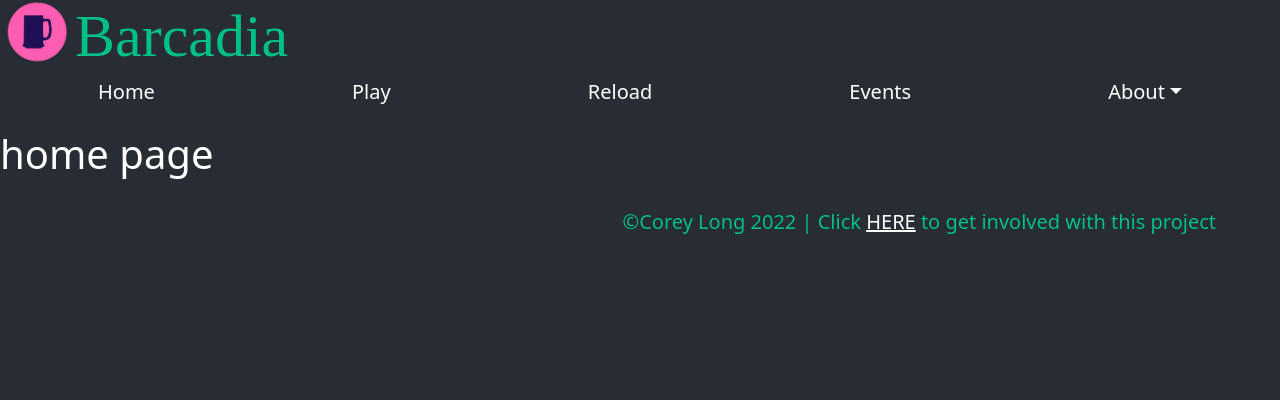
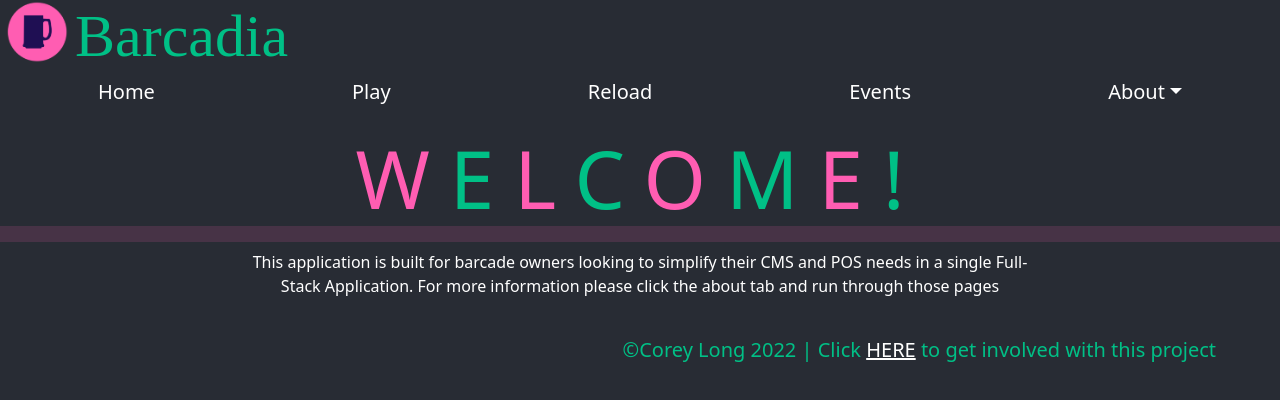
Before and after one commit to CoreyLongDev/BarCadia, a React (Create React App) app: page / in a window 1280 px wide. Shown: the top 400 px of the page. Built offline with nearby package versions, Linux system fonts and the light colour scheme.

Commit message:
touches on play page and init of welcome splash page. still need age verification system to work

```diff
--- a/src/App.css
+++ b/src/App.css
@@ -55,3 +55,31 @@ background-color: #ff5db125 !important
   margin-right: auto;
   width: 20%;
 }
+#cardWrapperGames {
+  display: flex;
+  flex-direction: row;
+  flex-wrap: wrap;
+  width: 100%;
+  align-items: center !important;
+  margin: auto;
+}
+.homerun {
+  color:#FF5DB2;
+  font-size: 80px;
+  text-align: center;
+  letter-spacing: 20px;
+  border-bottom: 3px solid #ff5db125;
+  border-width: 1rem;
+}
+.babble::first-letter {
+  font-size: 36px;
+}
+.babble {
+  text-align: center;
+  display: flex;
+  flex-direction: row;
+  flex-wrap: wrap;
+  padding-left: 15rem;
+  padding-right: 15rem;
+
+}
--- a/src/Pages/Home.js
+++ b/src/Pages/Home.js
@@ -3,7 +3,8 @@ import React from "react";
 const Home = () => {
     return(
         <>
-        <h1>home page</h1>
+        <h1 className="homerun">W<span className="zebra">E</span>L<span className="zebra">C</span>O<span className="zebra">M</span>E<span className="zebra">!</span></h1>
+        <p className="babble">This application is built for barcade owners looking to simplify their CMS and POS needs in a single Full-Stack Application. For more information please click the about tab and run through those pages</p>
         </>
     )
 }
--- a/src/Pages/Play.js
+++ b/src/Pages/Play.js
@@ -18,7 +18,7 @@ const Reload = () => {
   return (
     <>
     <h1 className="pageTitler">Current Games List</h1>
-    <div id="cardWrapper">
+    <div id="cardWrapperGames">
       {games.map((game, index) => {
         return (
           <Card className="cards" key={index}>
@@ -32,12 +32,9 @@ const Reload = () => {
               <ListGroup className="list-group-flush">
                 <ListGroup.Item>{game.type}</ListGroup.Item>
                 <ListGroup.Item>
-                  <span style={{ color: "orange" }}><img id="controller" src={Controller} alt="game controller" />{game.maxplayers}</span>
+                  <span><img id="controller" src={Controller} alt="game controller" />{game.maxplayers}</span>
                 </ListGroup.Item>
               </ListGroup>
-            </Card.Body>
-            <Card.Body>
-              <Card.Link id="orderBeer" href="grgre"> &nbsp;&nbsp;ORDER&nbsp;&nbsp; </Card.Link>
             </Card.Body>
           </Card>
         );
```
